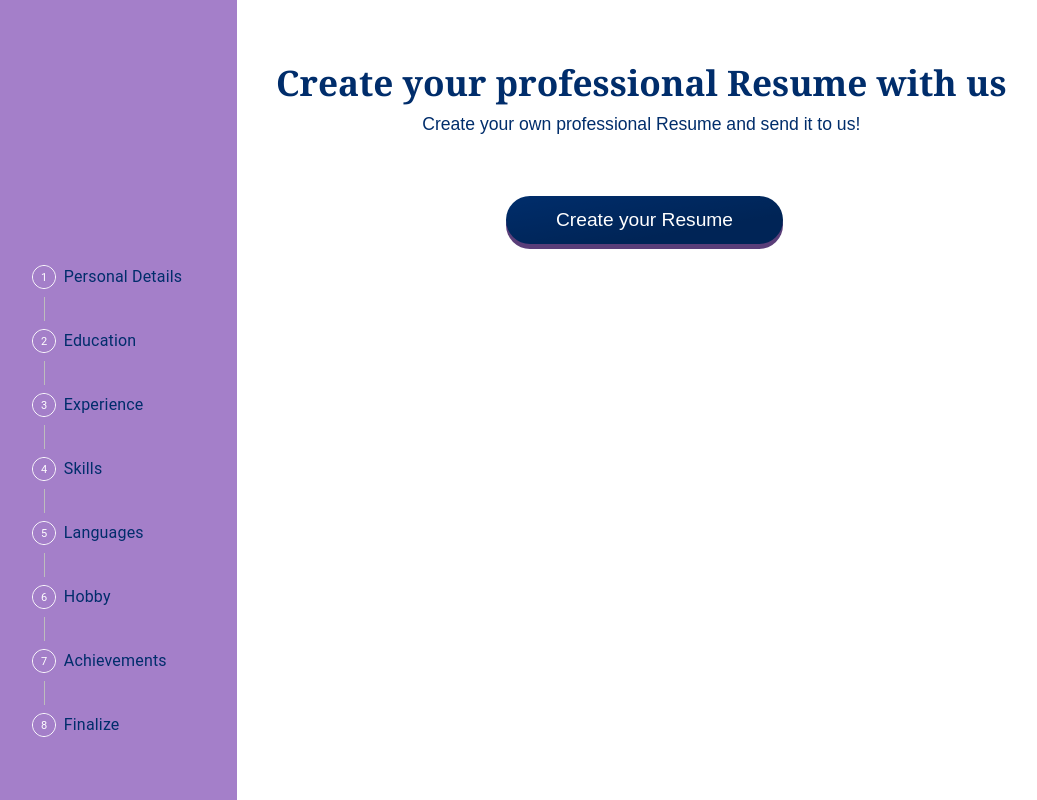
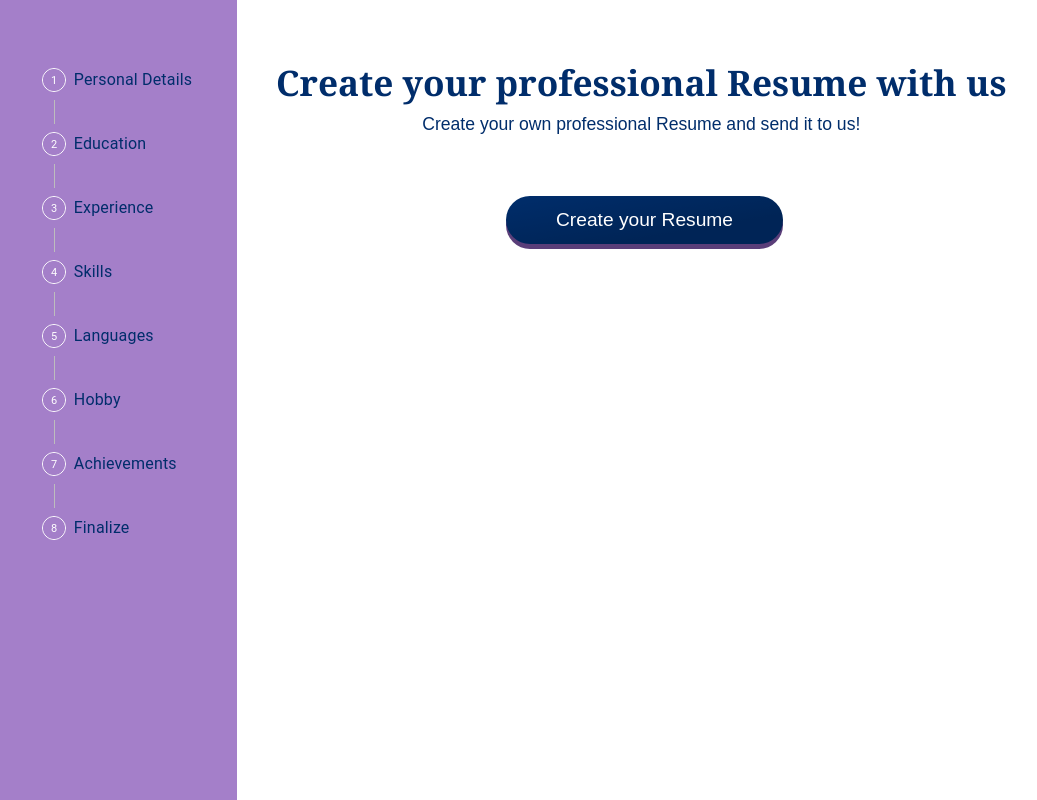
Before and after one commit to VMM-MMV/CV-App-Front, a React (Create React App) app: page / in a window 1280 px wide. Shown: the whole page, without its empty margins (3-1040 px from the left). Built offline with nearby package versions, Linux system fonts and the light colour scheme.

Commit message:
Made the navbar look normal at people's screen

```diff
--- a/src/App.css
+++ b/src/App.css
@@ -54,8 +54,9 @@
 }
 
 .footer-aside {
-  margin: auto -10px 0 -30px;
-  position: relative;
+  margin: auto -30px;
+  margin-top: 60px;
+  position: -ms-device-fixed;
 }
 
 .App-header {
```
